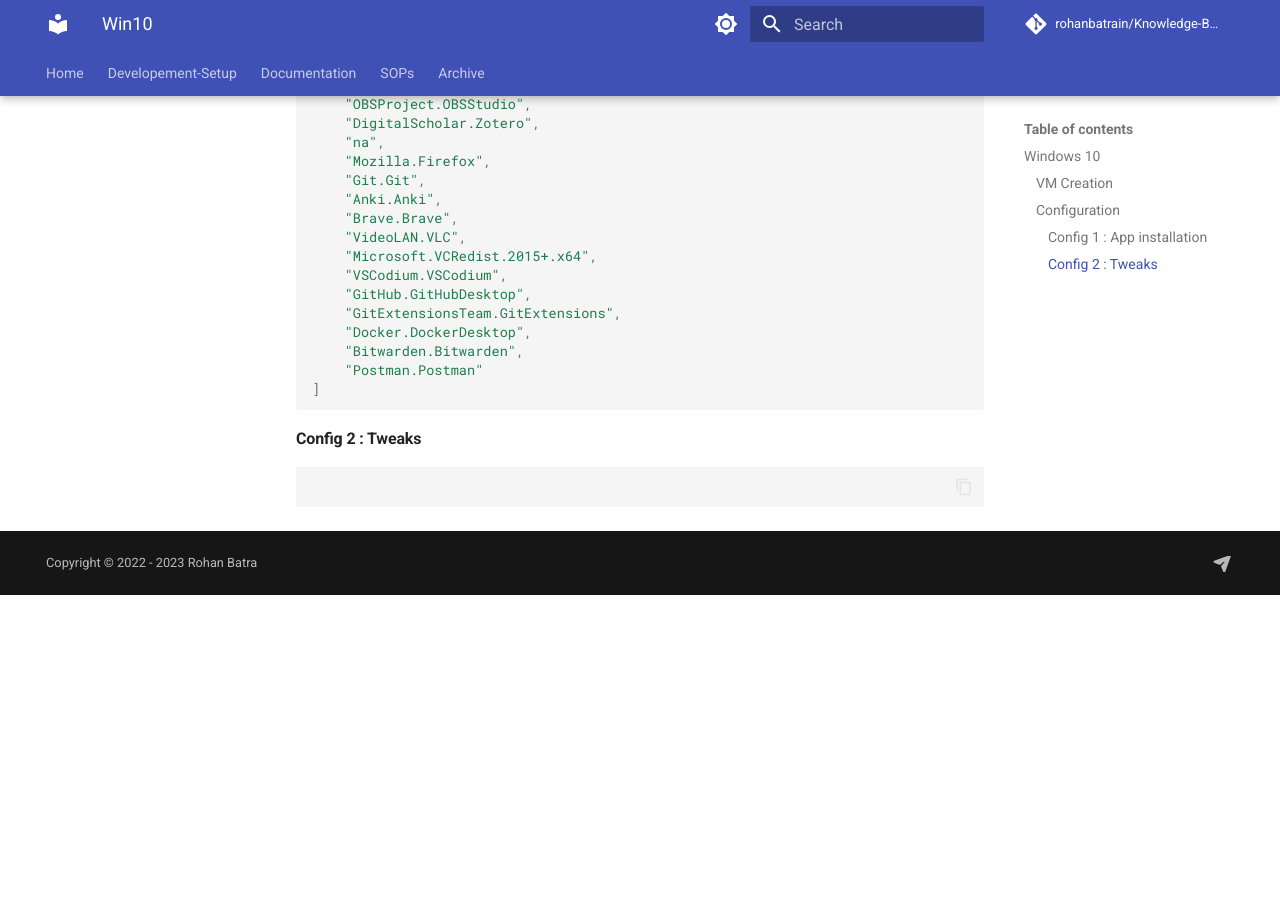
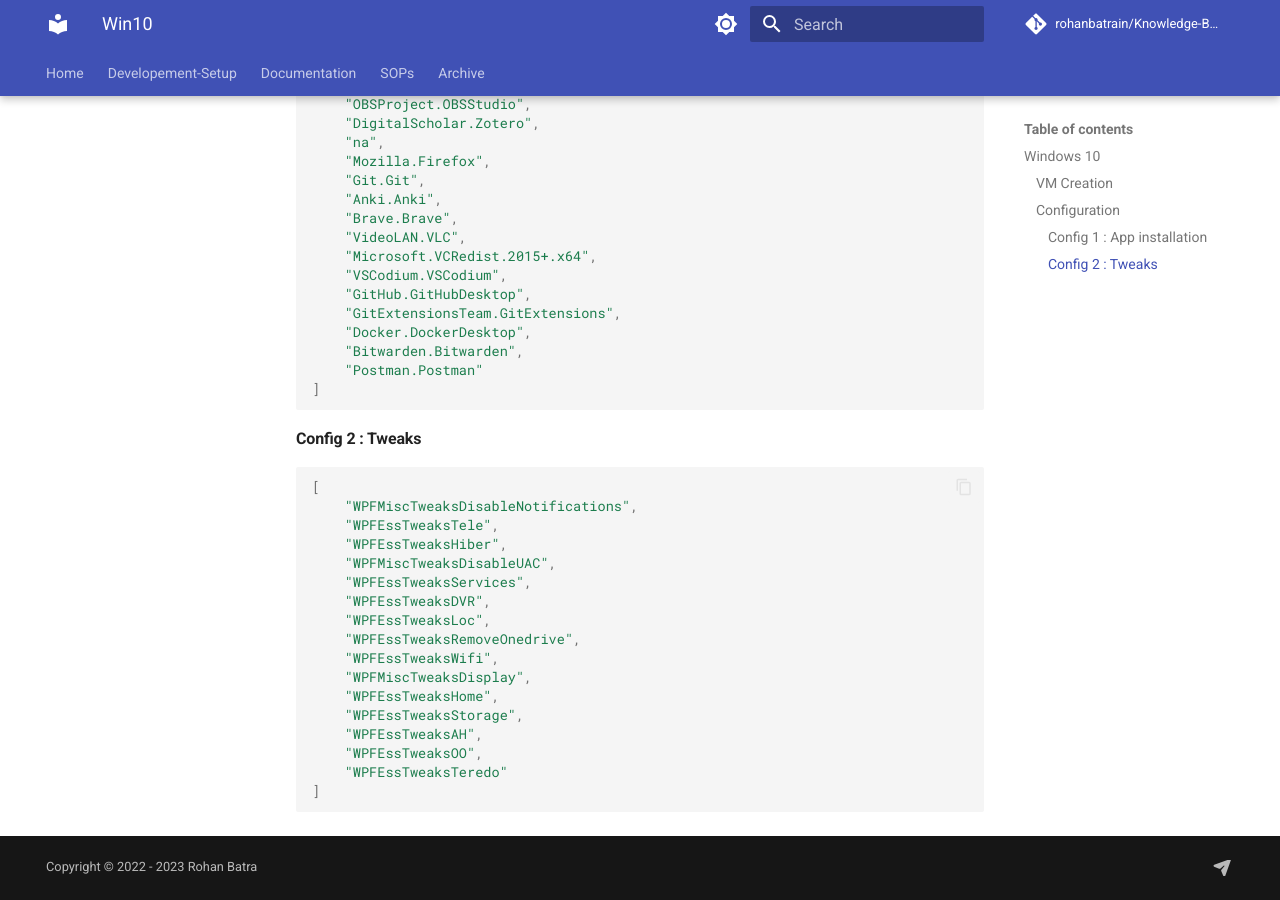
Before and after one commit to rohanbatrain/knowledge-base, an MkDocs documentation site: the page built from docs/Developement-Setup/Owned-Devices/Laptops/MSI/2023/August/Crucial-Drive/Promox/Virtual-Machines/win10.md, in a window 1280 px wide and 900 px high, scrolled down 1206 px. Built offline with MkDocs 1.6.1 and Material for MkDocs 9.7.7, drawn with Linux system fonts in a browser that asks for light colours; nearby versions of some CDN libraries; library files that are not in the unit come from our copies; comment, search, counter and statistics services are not loaded; before the commit the page ends 1801 px from its top, so only the background shows below that.

Commit message:
Update win10.md

````diff
--- a/docs/Developement-Setup/Owned-Devices/Laptops/MSI/2023/August/Crucial-Drive/Promox/Virtual-Machines/win10.md
+++ b/docs/Developement-Setup/Owned-Devices/Laptops/MSI/2023/August/Crucial-Drive/Promox/Virtual-Machines/win10.md
@@ -76,5 +76,22 @@ You can use the following to create a config files for CTT
 #### Config 2 : Tweaks
 
 ```json
+[
+    "WPFMiscTweaksDisableNotifications",
+    "WPFEssTweaksTele",
+    "WPFEssTweaksHiber",
+    "WPFMiscTweaksDisableUAC",
+    "WPFEssTweaksServices",
+    "WPFEssTweaksDVR",
+    "WPFEssTweaksLoc",
+    "WPFEssTweaksRemoveOnedrive",
+    "WPFEssTweaksWifi",
+    "WPFMiscTweaksDisplay",
+    "WPFEssTweaksHome",
+    "WPFEssTweaksStorage",
+    "WPFEssTweaksAH",
+    "WPFEssTweaksOO",
+    "WPFEssTweaksTeredo"
+]
 
 ```
````
